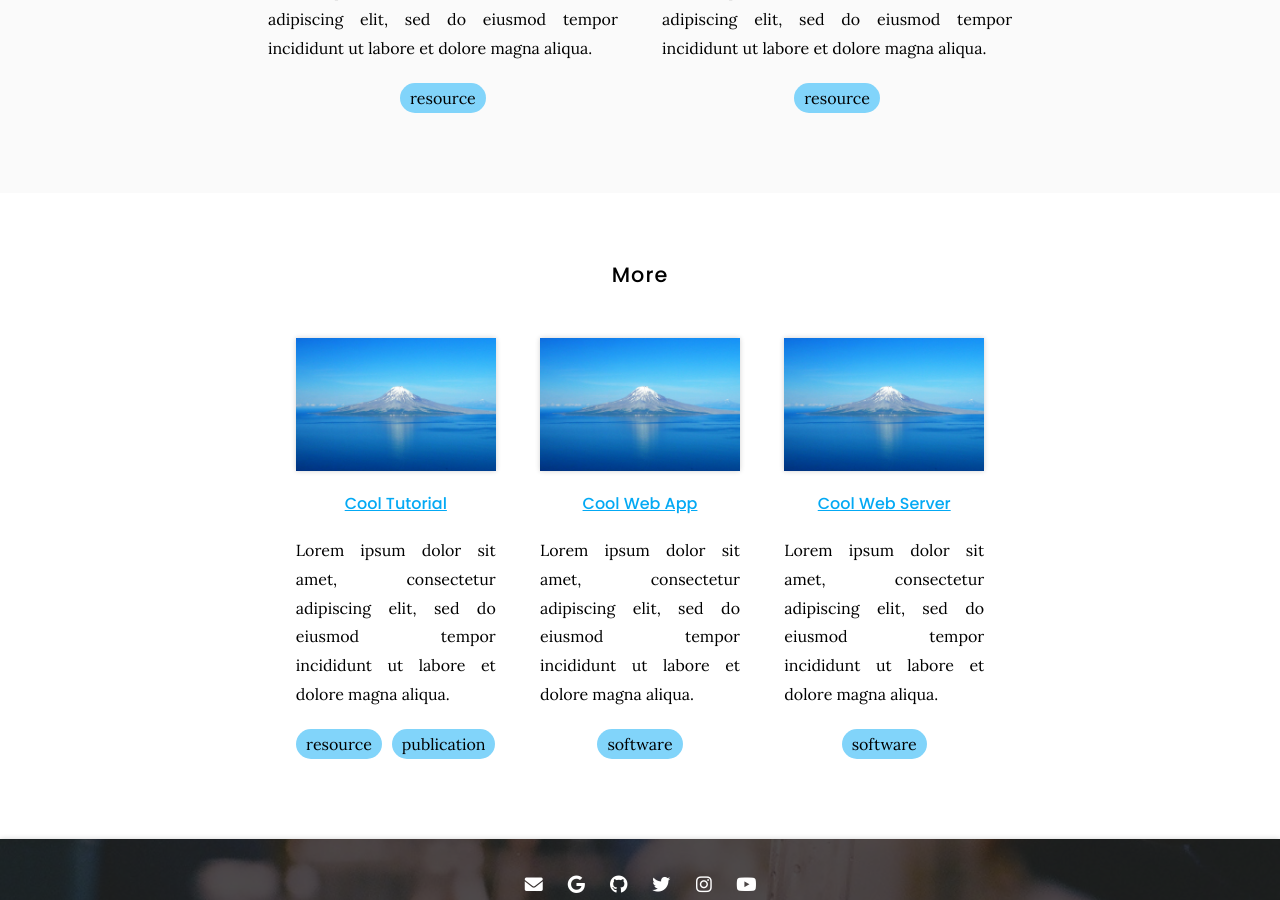
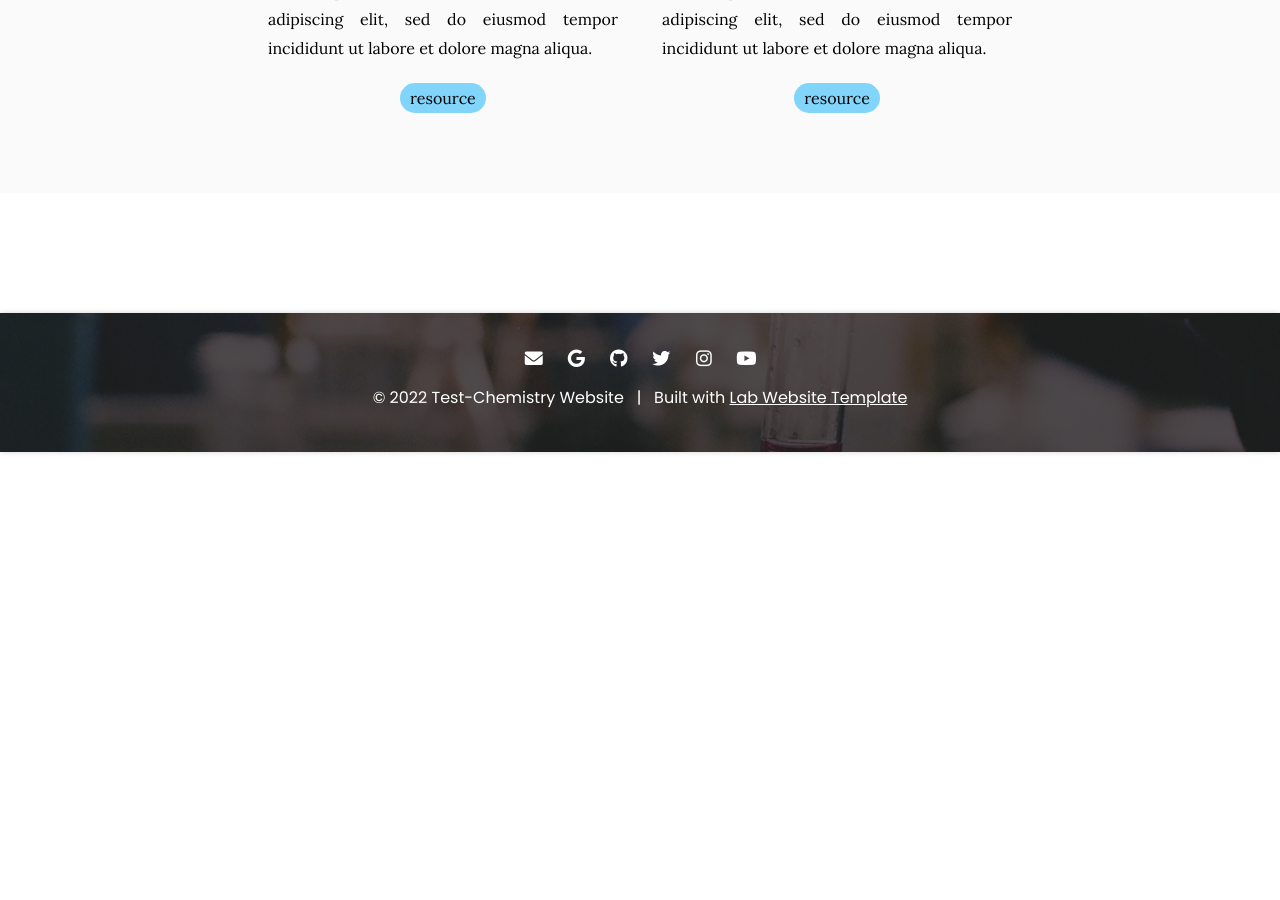
Before and after one commit to AurapatN/AurapatN-website, a Jekyll site: the page built from tools/index.md, in a window 1280 px wide and 900 px high, scrolled down 924 px. Built offline with Jekyll 4.4.1, drawn with Linux system fonts in a browser that asks for light colours; after the commit the page ends 1376 px from its top, so only the background shows below that.

Commit message:
Update index.md

```diff
--- a/tools/index.md
+++ b/tools/index.md
@@ -21,7 +21,3 @@ Excepteur sint occaecat cupidatat non proident, sunt in culpa qui officia deseru
 {% include list.html component="card" data="tools" filters="group: featured" %}
 
 {% include section.html %}
-
-## More
-
-{% include list.html component="card" data="tools" filters="group: more" style="small" %}
```
